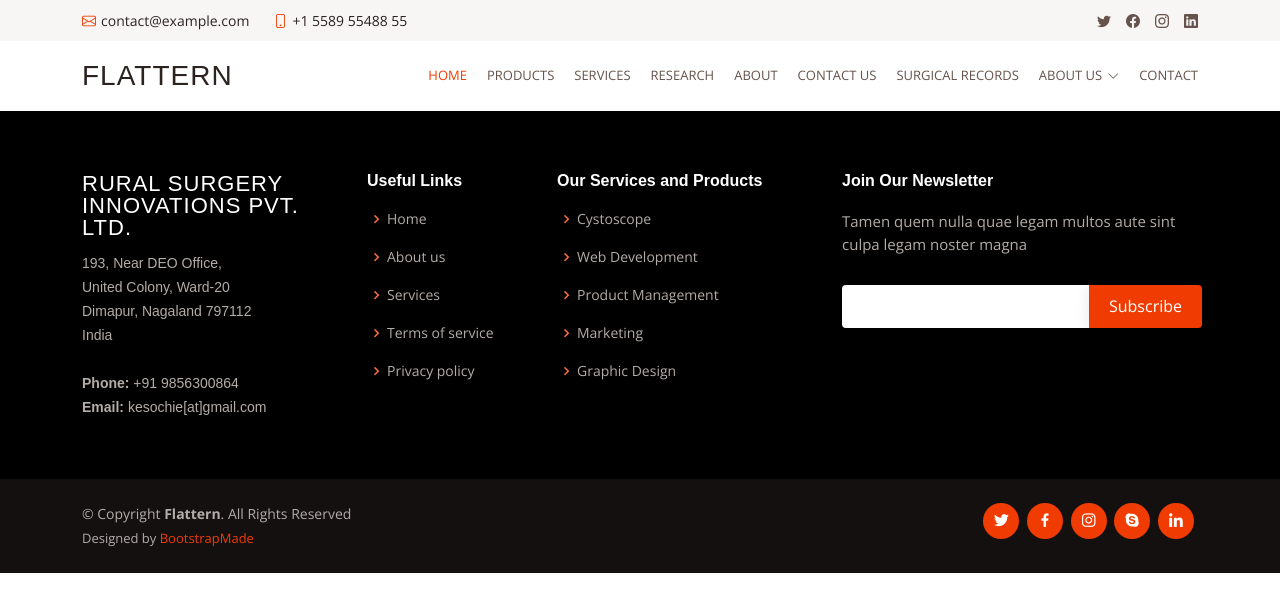
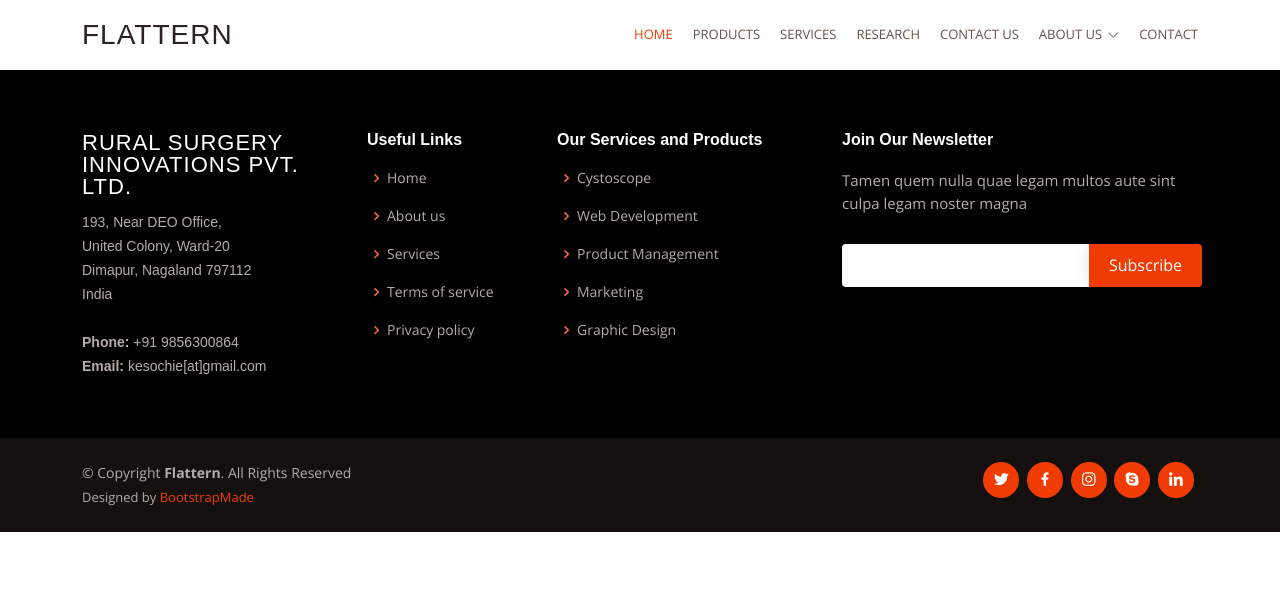
Before and after one commit to keg504/RSI-website, a Flask app: page / in a window 1280 px wide. Shown: the top 612 px of the page. Run offline with Flask 2, Linux system fonts and the light colour scheme; some libraries are stand-ins or nearby versions; some web fonts are replaced.

Commit message:
Added more routes and template files, attempted to start contact form

```diff
--- a/templates/layout.html
+++ b/templates/layout.html
@@ -37,23 +37,6 @@
 </head>
 
 <body>
-
-  <!-- ======= Top Bar ======= -->
-  <section id="topbar" class="d-flex align-items-center">
-    <div class="container d-flex justify-content-center justify-content-md-between">
-      <div class="contact-info d-flex align-items-center">
-        <i class="bi bi-envelope d-flex align-items-center"><a href="mailto:contact@example.com">contact@example.com</a></i>
-        <i class="bi bi-phone d-flex align-items-center ms-4"><span>+1 5589 55488 55</span></i>
-      </div>
-      <div class="social-links d-none d-md-flex align-items-center">
-        <a href="#" class="twitter"><i class="bi bi-twitter"></i></a>
-        <a href="#" class="facebook"><i class="bi bi-facebook"></i></a>
-        <a href="#" class="instagram"><i class="bi bi-instagram"></i></a>
-        <a href="#" class="linkedin"><i class="bi bi-linkedin"></i></i></a>
-      </div>
-    </div>
-  </section>
-
   <!-- ======= Header ======= -->
   <header id="header" class="d-flex align-items-center">
     <div class="container d-flex justify-content-between">
@@ -70,9 +53,8 @@
           <li><a href="/products">Products</a></li>
           <li><a href="/services">Services</a></li>
           <li><a href="/research">Research</a></li>
-          <li><a href="/about">About</a></li>
-          <li><a href="/contact">Contact Us</a></li>
-          <li><a href="/surgical_records">Surgical Records</a></li>
+          <li><a href="/contact_us">Contact Us</a></li>
+          <!-- <li><a href="/surgical_records">Surgical Records</a></li> [Used only when backend for surgical records is built]-->
           <li class="dropdown"><a href="/about"><span>About Us</span> <i class="bi bi-chevron-down"></i></a>
             <ul>
               <li><a href="/accomplishments">Accomplishments</a></li>
```
Also changed, not shown: templates/about.html (added, +10 -0 lines), templates/affiliates.html (added, +10 -0 lines), templates/contact_us.html (added, +10 -0 lines).
